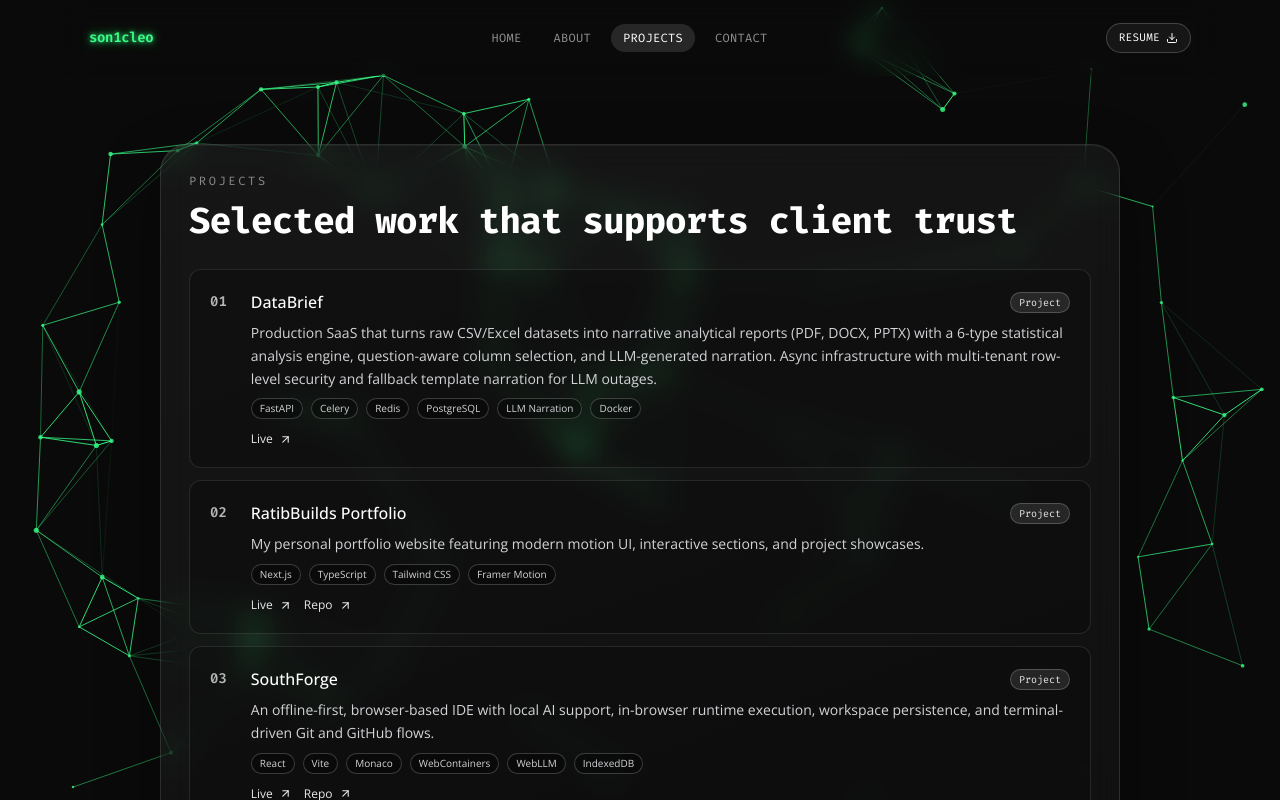
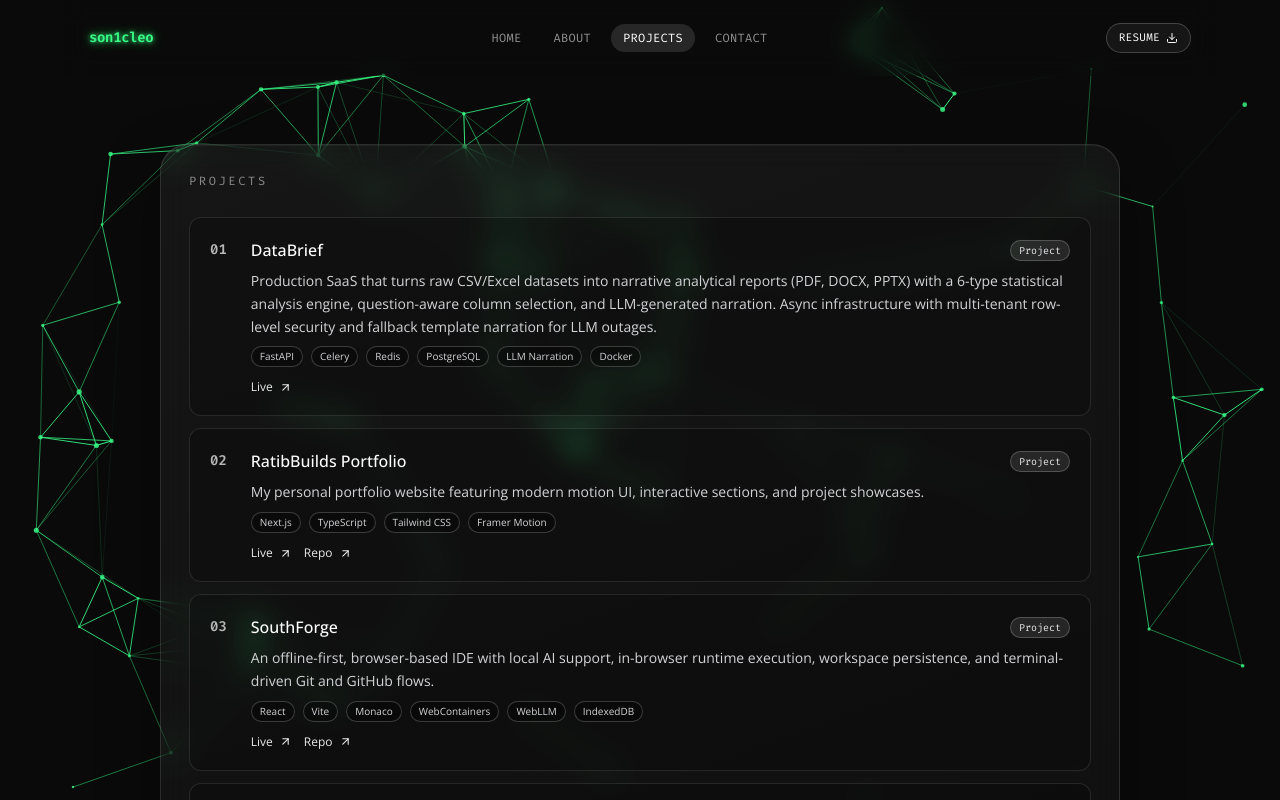
Before and after one commit to son1cleo/portfolio_yey, a Next.js app: page /projects in a window 1280 px wide. Shown: the top 800 px of the page. Built offline with nearby package versions, Linux system fonts and the light colour scheme.

Commit message:
fixed title

```diff
--- a/src/app/projects/page.tsx
+++ b/src/app/projects/page.tsx
@@ -80,9 +80,6 @@ export default function ProjectsPage() {
         className="panel"
       >
         <p className="font-mono text-xs uppercase tracking-[0.22em] text-white/50">Projects</p>
-        <h1 className="mt-3 font-mono text-3xl font-bold tracking-tight text-white sm:text-4xl">
-          Selected work that supports client trust
-        </h1>
 
         <div className="mt-7 space-y-3">
           {workItems.map((item, index) => (
```
